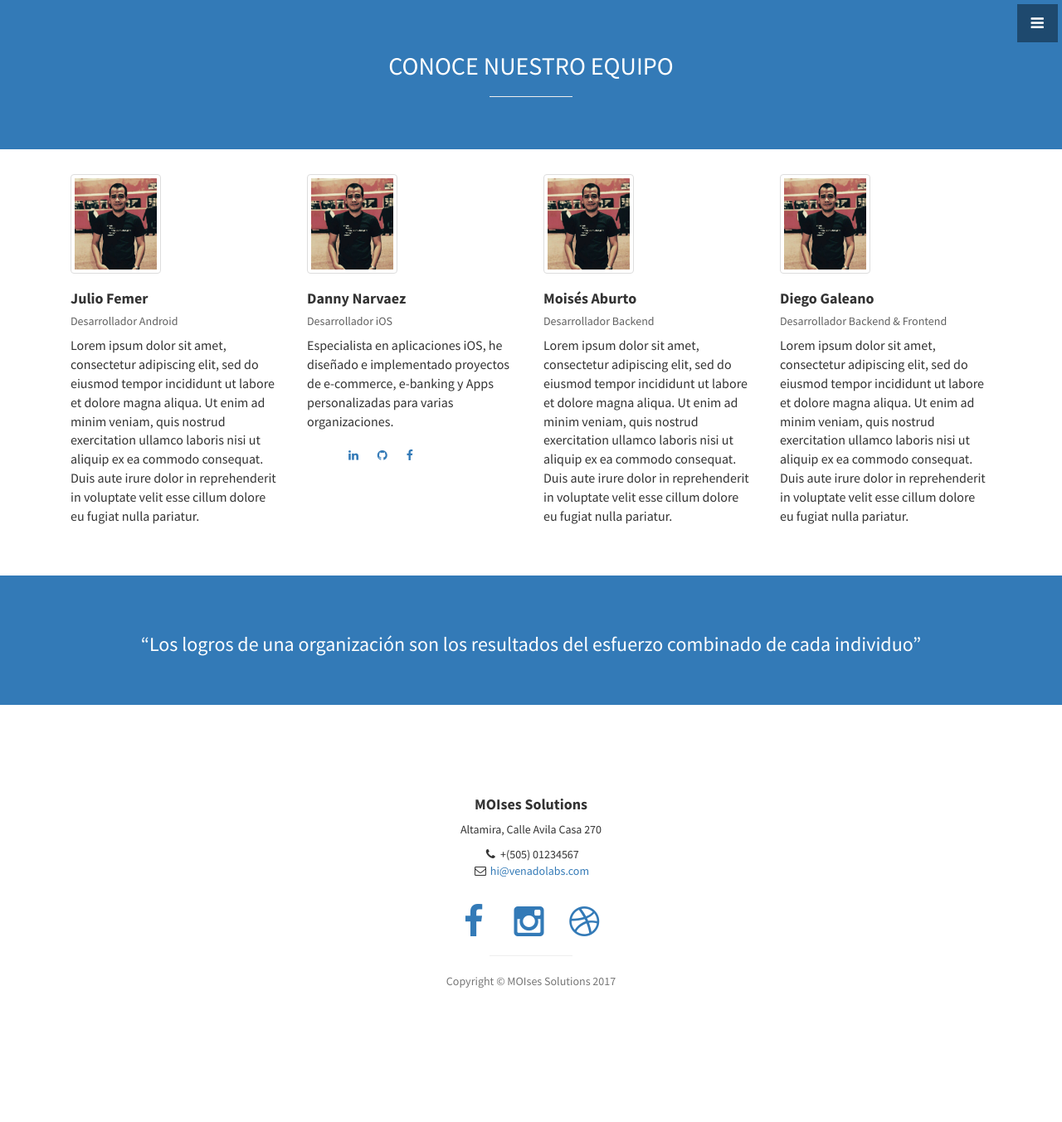
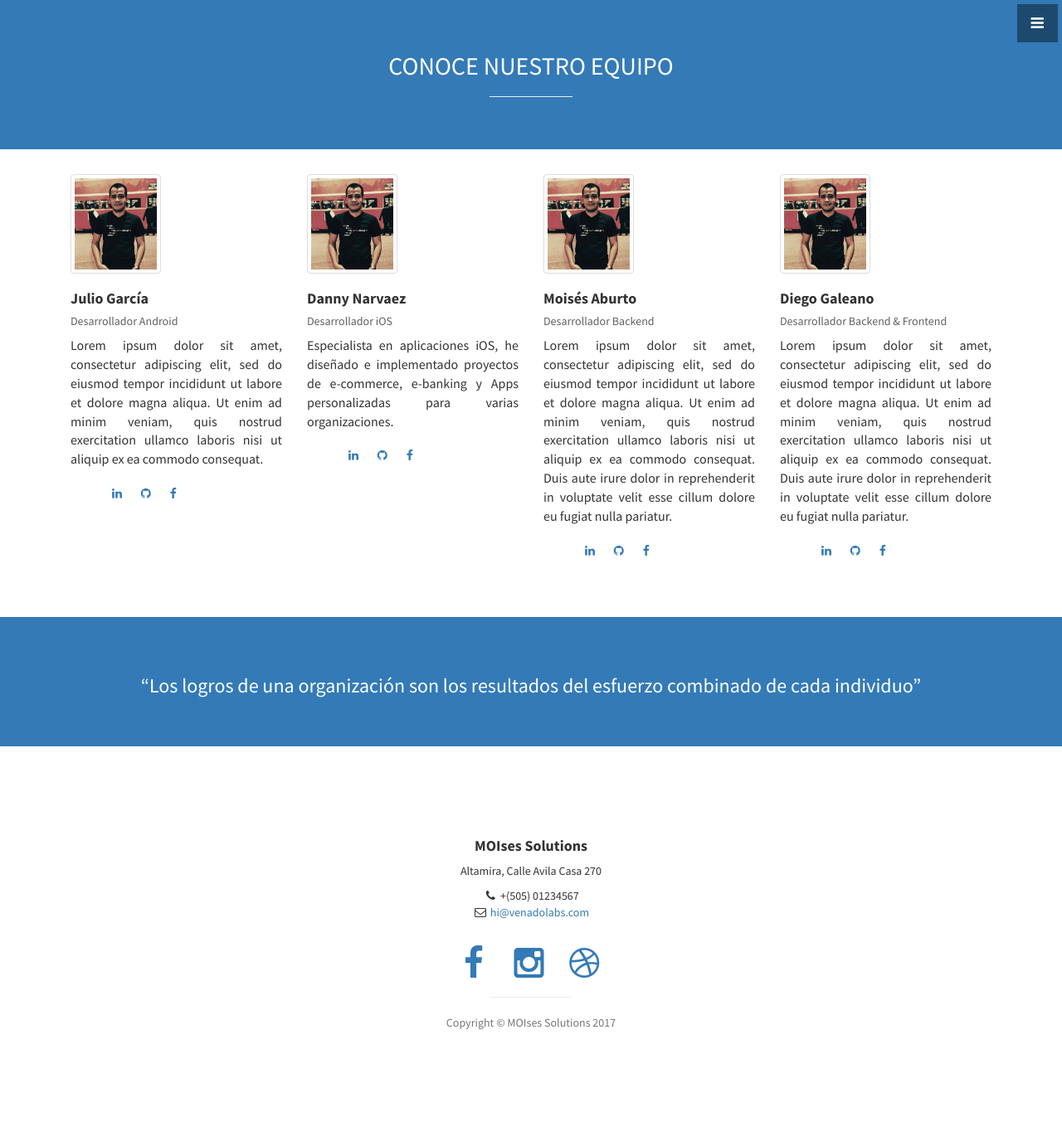
Before and after one commit to Moilex90/GalloMedia, a Jekyll site: the page built from team.html, in a window 1280 px wide. Shown: the whole page at 83% size. Built offline with Jekyll 4.4.1, drawn with Linux system fonts in a browser that asks for light colours; before the commit the page ends 1303 px from its top, so only the background shows below that.

Commit message:
add some social info

```diff
--- a/_data/team.json
+++ b/_data/team.json
@@ -1,10 +1,13 @@
 [
 	{
-		"name": "Julio Femer",
+		"name": "Julio García",
 		"position": "Desarrollador Android",
 		"email": "julio@venadolabs.com",
 		"picture": "danny.jpg",
-		"description": "Lorem ipsum dolor sit amet, consectetur adipiscing elit, sed do eiusmod tempor incididunt ut labore et dolore magna aliqua. Ut enim ad minim veniam, quis nostrud exercitation ullamco laboris nisi ut aliquip ex ea commodo consequat. Duis aute irure dolor in reprehenderit in voluptate velit esse cillum dolore eu fugiat nulla pariatur. "
+		"description": "Lorem ipsum dolor sit amet, consectetur adipiscing elit, sed do eiusmod tempor incididunt ut labore et dolore magna aliqua. Ut enim ad minim veniam, quis nostrud exercitation ullamco laboris nisi ut aliquip ex ea commodo consequat.",
+		"linkedin": "dannynarvaez",
+		"github": "ingdanni",
+		"facebook": "ingdanni"
 	},
 	{
 		"name": "Danny Narvaez",
@@ -21,13 +24,19 @@
 		"position": "Desarrollador Backend",
 		"email": "moises@venadolabs.com",
 		"picture": "danny.jpg",
-		"description": "Lorem ipsum dolor sit amet, consectetur adipiscing elit, sed do eiusmod tempor incididunt ut labore et dolore magna aliqua. Ut enim ad minim veniam, quis nostrud exercitation ullamco laboris nisi ut aliquip ex ea commodo consequat. Duis aute irure dolor in reprehenderit in voluptate velit esse cillum dolore eu fugiat nulla pariatur. "
+		"description": "Lorem ipsum dolor sit amet, consectetur adipiscing elit, sed do eiusmod tempor incididunt ut labore et dolore magna aliqua. Ut enim ad minim veniam, quis nostrud exercitation ullamco laboris nisi ut aliquip ex ea commodo consequat. Duis aute irure dolor in reprehenderit in voluptate velit esse cillum dolore eu fugiat nulla pariatur. ",
+		"linkedin": "dannynarvaez",
+		"github": "ingdanni",
+		"facebook": "ingdanni"
 	},
 	{
 		"name": "Diego Galeano",
 		"position": "Desarrollador Backend & Frontend",
 		"email": "diego@venadolabs.com",
 		"picture": "danny.jpg",
-		"description": "Lorem ipsum dolor sit amet, consectetur adipiscing elit, sed do eiusmod tempor incididunt ut labore et dolore magna aliqua. Ut enim ad minim veniam, quis nostrud exercitation ullamco laboris nisi ut aliquip ex ea commodo consequat. Duis aute irure dolor in reprehenderit in voluptate velit esse cillum dolore eu fugiat nulla pariatur. "
+		"description": "Lorem ipsum dolor sit amet, consectetur adipiscing elit, sed do eiusmod tempor incididunt ut labore et dolore magna aliqua. Ut enim ad minim veniam, quis nostrud exercitation ullamco laboris nisi ut aliquip ex ea commodo consequat. Duis aute irure dolor in reprehenderit in voluptate velit esse cillum dolore eu fugiat nulla pariatur. ",
+		"linkedin": "dannynarvaez",
+		"github": "ingdanni",
+		"facebook": "ingdanni"
 	}
 ]
--- a/team.html
+++ b/team.html
@@ -37,7 +37,7 @@
               <img src="assets/img/{{x.picture}}" class="thumbnail" style="max-width: 120px; max-height: 120px;">
               <h4><strong>{{x.name}}</strong></h4>
               <h5>{{x.position}}</h5>
-              <p>{{x.description}}</p>
+              <p class="text-justify">{{x.description}}</p>
               <ul>
                   {% if x.linkedin %}
                     <li><a href="https://www.linkedin.com/in/{{x.linkedin}}/" target="_blank"><i class="fa fa-linkedin" aria-hidden="true"></i></a></li>
```
Also changed, not shown: 1 other file.
